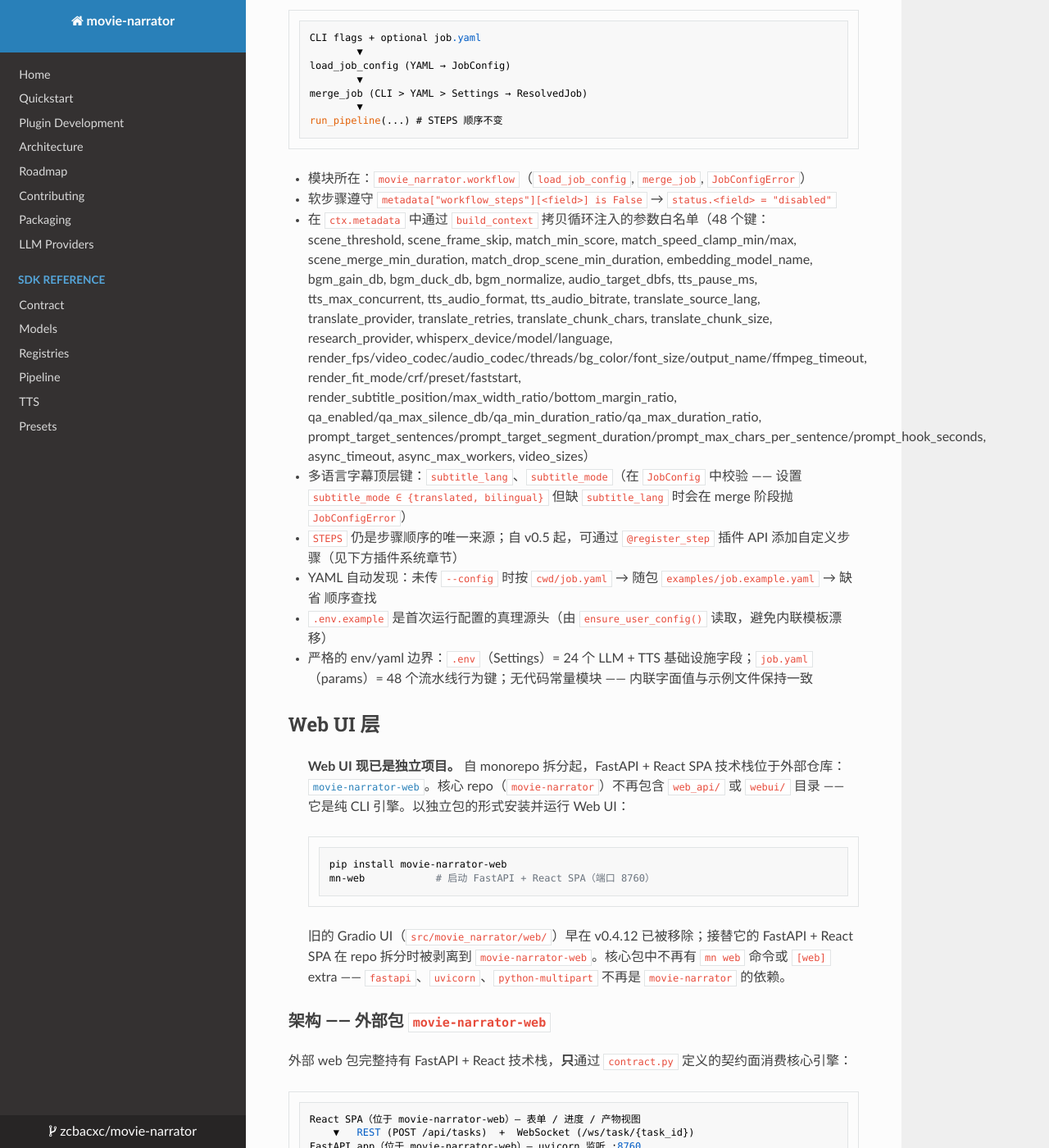
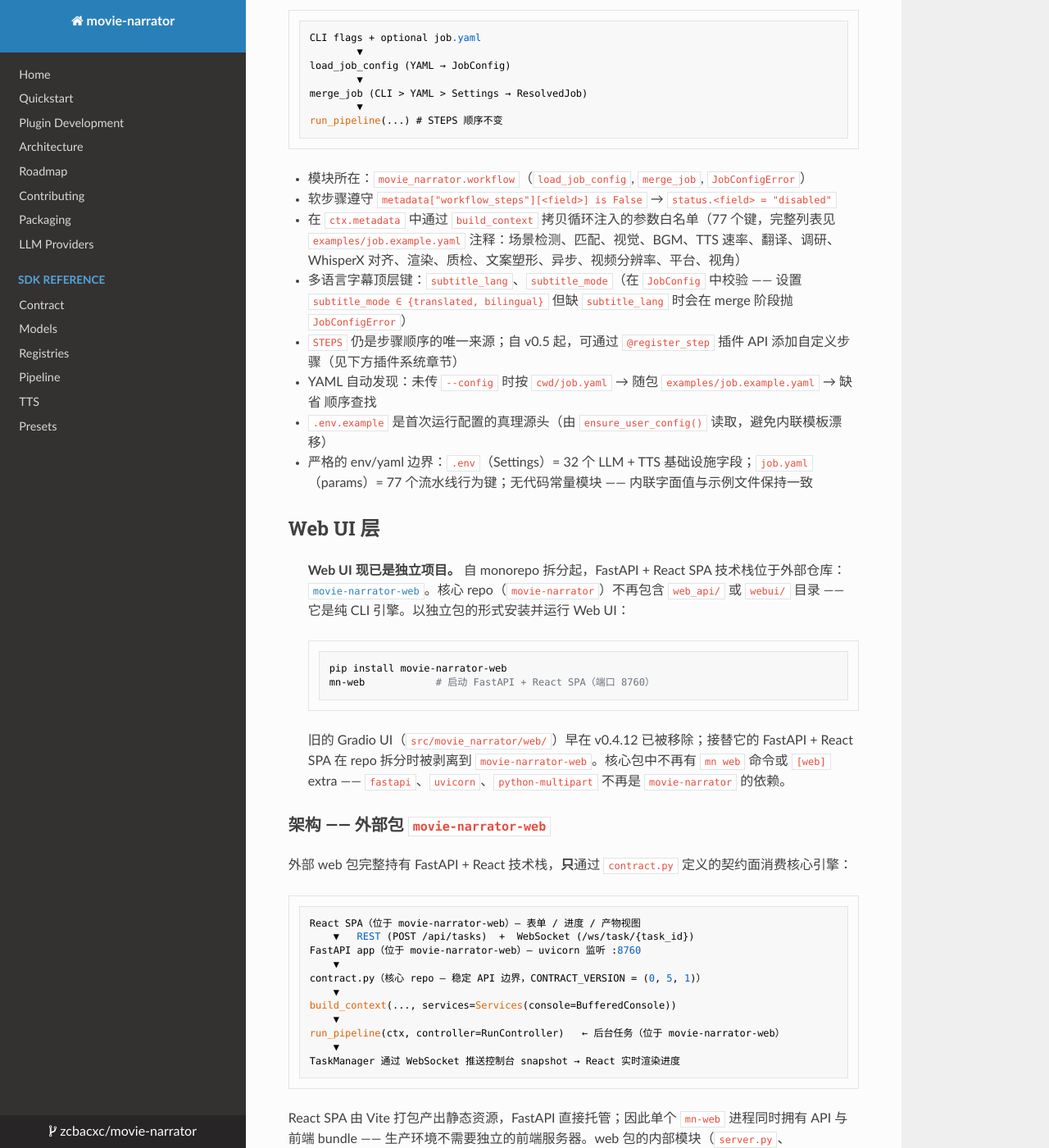
Before and after one commit to zcbacxc/movie-narrator, an MkDocs documentation site: the page built from docs/ARCHITECTURE.zh-CN.md, in a window 1280 px wide and 1400 px high, scrolled down 1259 px. Shown: the whole window at 82% size. Built offline with MkDocs 1.6.1, drawn with Linux system fonts in a browser that asks for light colours; nearby versions of some CDN libraries; a script that is not in the unit is left out.

Commit message:
docs: final alignment fix — env vars 24→32, params 48/52→77, cli-usage.sh table completed to 24 entries
Files fixed:
- README.zh-CN.md: env var count 24→32, params count 48→77
- docs/AI_GUIDE.md: params count 48→77, env/params counts 24/52→32/77
- docs/ARCHITECTURE.md: env var count 24→32, params count 48→77
- docs/ARCHITECTURE.zh-CN.md: same fixes + simplified inline param list
- examples/cli-usage.sh: added --output-dir/--pause-at, merged --no-research
- CHANGELOG.md: updated Changed section with additional doc fixes

```diff
--- a/docs/ARCHITECTURE.zh-CN.md
+++ b/docs/ARCHITECTURE.zh-CN.md
@@ -54,12 +54,12 @@
 
 - 模块所在：`movie_narrator.workflow`（`load_job_config`, `merge_job`, `JobConfigError`）
 - 软步骤遵守 `metadata["workflow_steps"][<field>] is False` → `status.<field> = "disabled"`
-- 在 `ctx.metadata` 中通过 `build_context` 拷贝循环注入的参数白名单（48 个键：scene_threshold, scene_frame_skip, match_min_score, match_speed_clamp_min/max, scene_merge_min_duration, match_drop_scene_min_duration, embedding_model_name, bgm_gain_db, bgm_duck_db, bgm_normalize, audio_target_dbfs, tts_pause_ms, tts_max_concurrent, tts_audio_format, tts_audio_bitrate, translate_source_lang, translate_provider, translate_retries, translate_chunk_chars, translate_chunk_size, research_provider, whisperx_device/model/language, render_fps/video_codec/audio_codec/threads/bg_color/font_size/output_name/ffmpeg_timeout, render_fit_mode/crf/preset/faststart, render_subtitle_position/max_width_ratio/bottom_margin_ratio, qa_enabled/qa_max_silence_db/qa_min_duration_ratio/qa_max_duration_ratio, prompt_target_sentences/prompt_target_segment_duration/prompt_max_chars_per_sentence/prompt_hook_seconds, async_timeout, async_max_workers, video_sizes）
+- 在 `ctx.metadata` 中通过 `build_context` 拷贝循环注入的参数白名单（77 个键，完整列表见 `examples/job.example.yaml` 注释：场景检测、匹配、视觉、BGM、TTS 速率、翻译、调研、WhisperX 对齐、渲染、质检、文案塑形、异步、视频分辨率、平台、视角）
 - 多语言字幕顶层键：`subtitle_lang`、`subtitle_mode`（在 `JobConfig` 中校验 —— 设置 `subtitle_mode ∈ {translated, bilingual}` 但缺 `subtitle_lang` 时会在 merge 阶段抛 `JobConfigError`）
 - `STEPS` 仍是步骤顺序的唯一来源；自 v0.5 起，可通过 `@register_step` 插件 API 添加自定义步骤（见下方插件系统章节）
 - YAML 自动发现：未传 `--config` 时按 `cwd/job.yaml` → 随包 `examples/job.example.yaml` → 缺省 顺序查找
 - `.env.example` 是首次运行配置的真理源头（由 `ensure_user_config()` 读取，避免内联模板漂移）
-- 严格的 env/yaml 边界：`.env`（Settings）= 24 个 LLM + TTS 基础设施字段；`job.yaml`（params）= 48 个流水线行为键；无代码常量模块 —— 内联字面值与示例文件保持一致
+- 严格的 env/yaml 边界：`.env`（Settings）= 32 个 LLM + TTS 基础设施字段；`job.yaml`（params）= 77 个流水线行为键；无代码常量模块 —— 内联字面值与示例文件保持一致
 
 ## Web UI 层
 
```
Also changed, not shown: CHANGELOG.md (+2 -1 lines), README.zh-CN.md (+1 -1 lines), docs/AI_GUIDE.md (+2 -2 lines), docs/ARCHITECTURE.md (+2 -2 lines), 1 other file.
